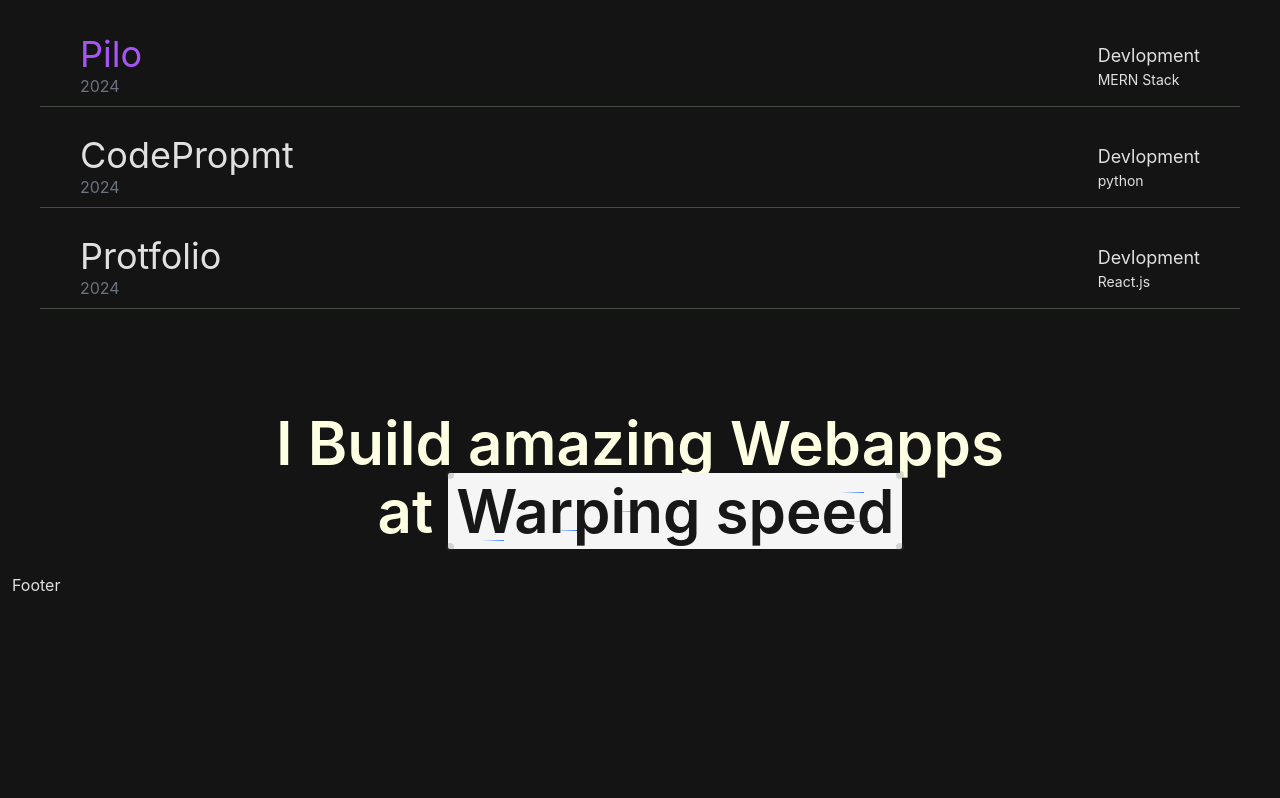
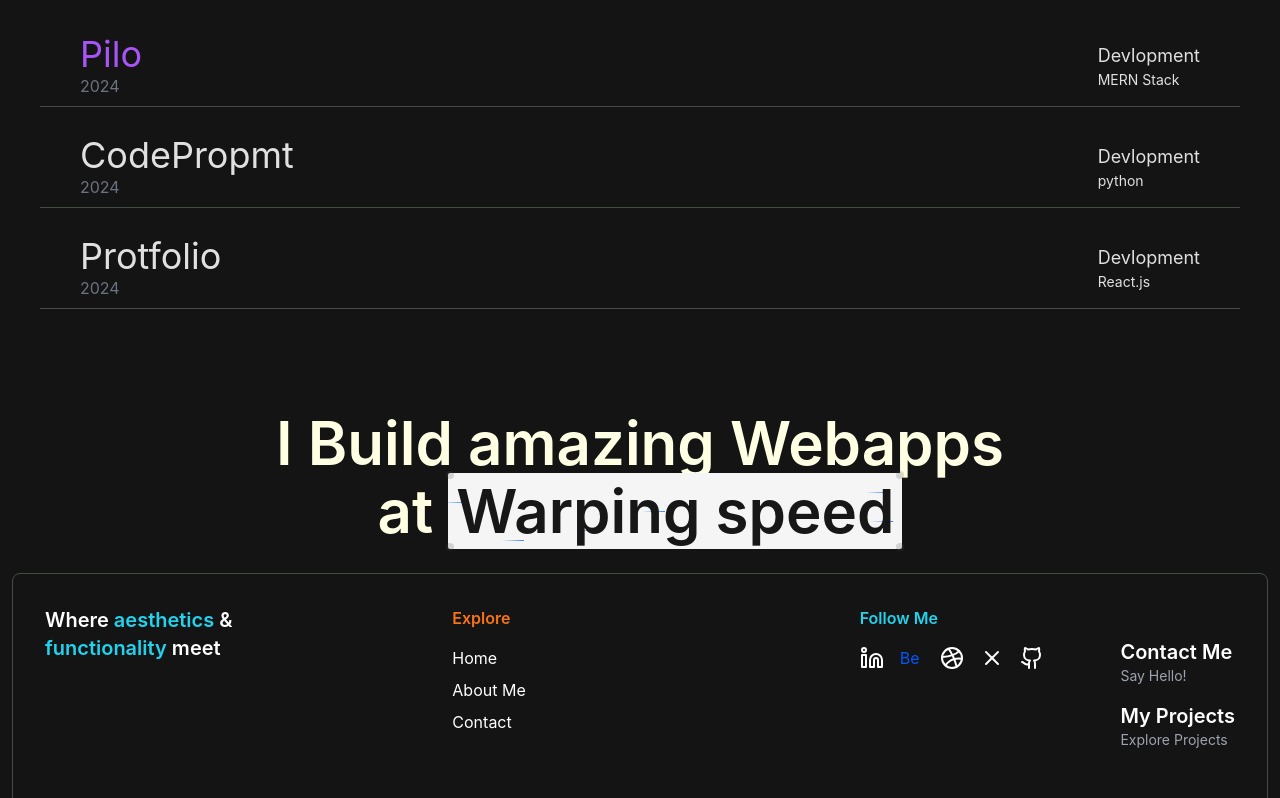
Before and after one commit to kael-odin/kael-odin-portfolio, a React (Vite) app: page / in a window 1280 px wide. Shown: the part 2002-2800 px from the top of the page. Before the commit the page ends 2599 px from the top, so only its background shows below. Built offline with nearby package versions, Linux system fonts and the light colour scheme.

Commit message:
Added Footer

```diff
--- a/package.json
+++ b/package.json
@@ -11,6 +11,7 @@
   },
   "dependencies": {
     "@gsap/react": "^2.1.1",
+    "@studio-freight/lenis": "^1.0.42",
     "gsap": "^3.12.5",
     "lucide": "^0.462.0",
     "lucide-react": "^0.462.0",
--- a/src/components/Footer.jsx
+++ b/src/components/Footer.jsx
@@ -1,11 +1,64 @@
-import React from 'react'
+import React from 'react';
+import { Github, Linkedin, Dribbble, X as Discord } from 'lucide-react';
 
-function Footer() {
+const Footer = () => {
   return (
-    <main className='px-3 '>
-        <div>Footer</div>
+    <main className='px-3'>
+
+    <footer className="border-bline border rounded-lg text-white p-8 h-">
+      <div className="max-w-7xl mx-auto grid grid-cols-1 md:grid-cols-3 gap-8">
+        {/* Brand Section */}
+        <div className="space-y-4">
+          <h2 className="text-xl font-semibold">
+            Where <span className="text-cyan-400">aesthetics</span> &<br />
+            <span className="text-cyan-400">functionality</span> meet
+          </h2>
+        </div>
+
+        {/* Navigation Section */}
+        <div className="space-y-4">
+          <div className="mb-8">
+            <h3 className="text-orange-500 font-semibold mb-4">Explore</h3>
+            <nav className="space-y-2">
+              <p className="hover:text-gray-300 cursor-pointer">Home</p>
+              <p className="hover:text-gray-300 cursor-pointer">About Me</p>
+              <p className="hover:text-gray-300 cursor-pointer">Contact</p>
+            </nav>
+          </div>
+        </div>
+
+        {/* Social & Contact Section */}
+        <div className="space-y-8 flex justify-between">
+          <div>
+            <h3 className="text-cyan-400 font-semibold mb-4">Follow Me</h3>
+            <div className="flex space-x-4">
+              <Linkedin className="w-6 h-6 hover:text-cyan-400 cursor-pointer" />
+              <div className="w-6 h-6 text-[#0057ff] hover:text-cyan-400 cursor-pointer">Be</div>
+              <Dribbble className="w-6 h-6 hover:text-cyan-400 cursor-pointer" />
+              <Discord className="w-6 h-6 hover:text-cyan-400 cursor-pointer" />
+              <Github className="w-6 h-6 hover:text-cyan-400 cursor-pointer" />
+            </div>
+          </div>
+
+          <div className="space-y-4">
+            <div className="group cursor-pointer">
+              <h3 className="text-xl font-semibold">Contact Me</h3>
+              <p className="text-sm text-gray-400 group-hover:text-white">Say Hello!</p>
+            </div>
+
+            <div className="group cursor-pointer">
+              <h3 className="text-xl font-semibold">My Projects</h3>
+              <p className="text-sm text-gray-400 group-hover:text-white">Explore Projects</p>
+            </div>
+          </div>
+        </div>
+      </div>
+      <div className='w-full'>
+        <h1 className='text-[200px]'>awsm aditya</h1>
+      </div>
+    </footer>
     </main>
-  )
-}
+  );
+};
 
-export default Footer
+export default Footer;
```
Also changed, not shown: src/App.jsx (+8 -8 lines), 1 other file (tests, documents, lock files or other folders).
